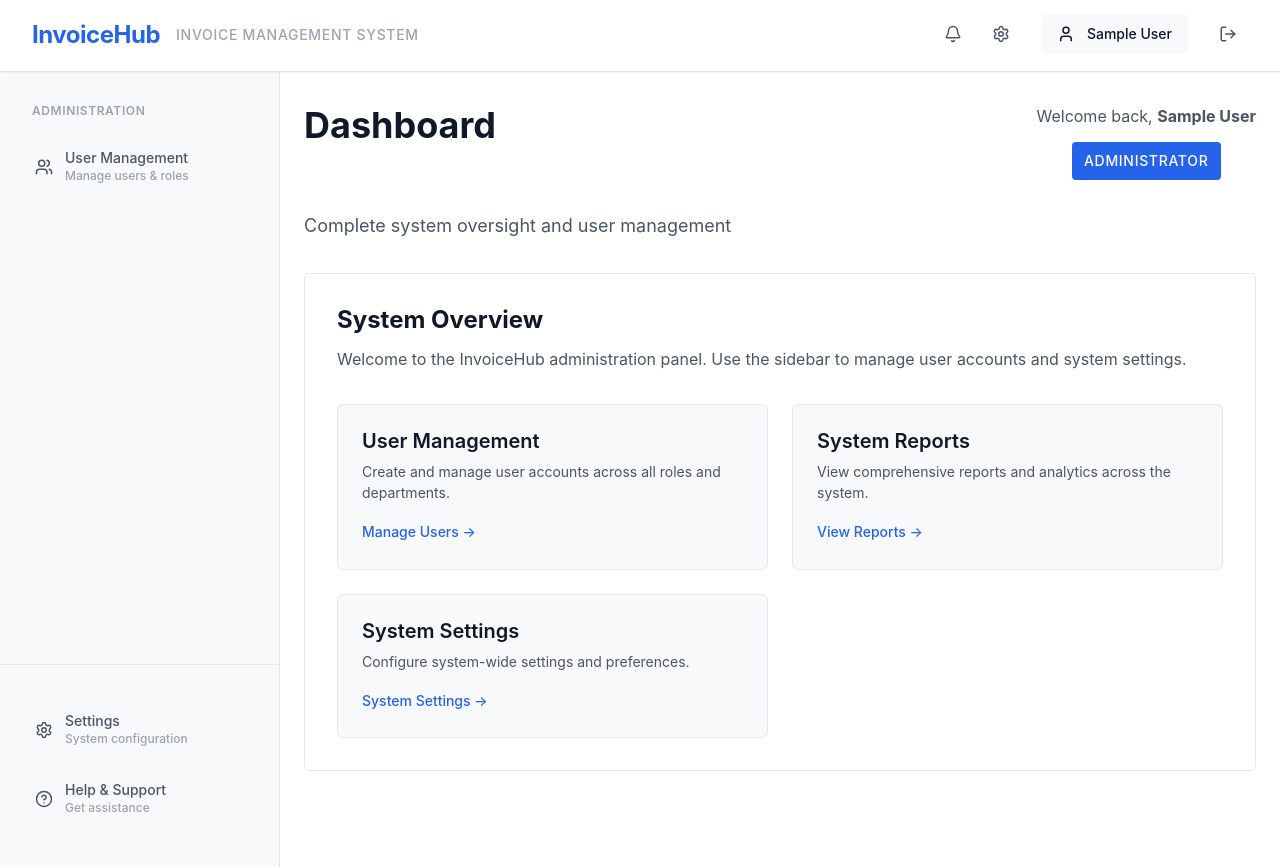
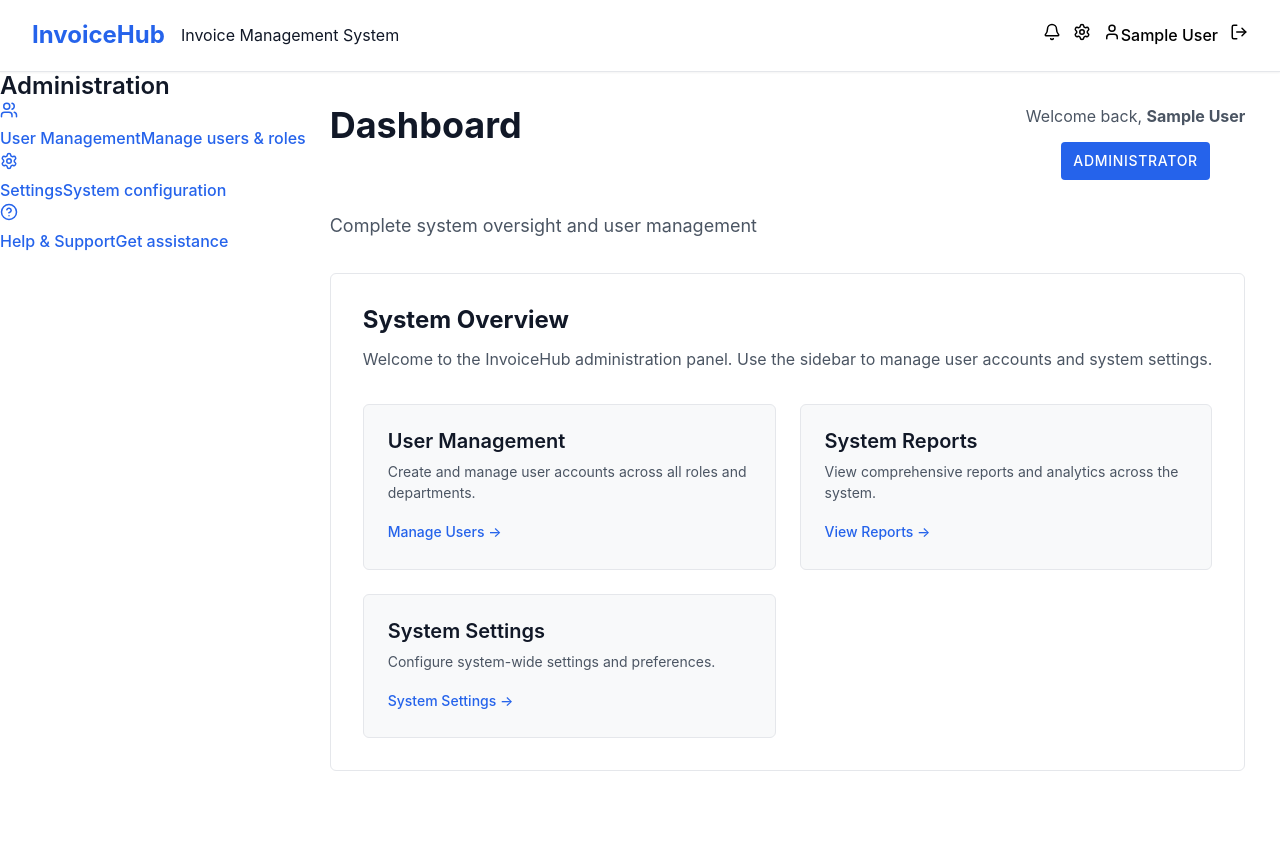
Before and after one commit to Faraaz05/Invoice-Hub, a React app in the folder frontend/: page /dashboard in a window 1280 px wide. Built offline with nearby package versions, Linux system fonts and the light colour scheme; sample sign-in values are in the browser's storage; the HTML template or start-up script is replaced by a standard one.

Commit message:
fixed css errors

```diff
--- a/frontend/src/styles/layout.css
+++ b/frontend/src/styles/layout.css
@@ -57,8 +57,6 @@
   cursor: pointer;
   font-weight: 500;
   font-size: var(--font-size-small);
-}: 0;
-  letter-spacing: -0.02em;
 }
 
 .header-subtitle {
```
